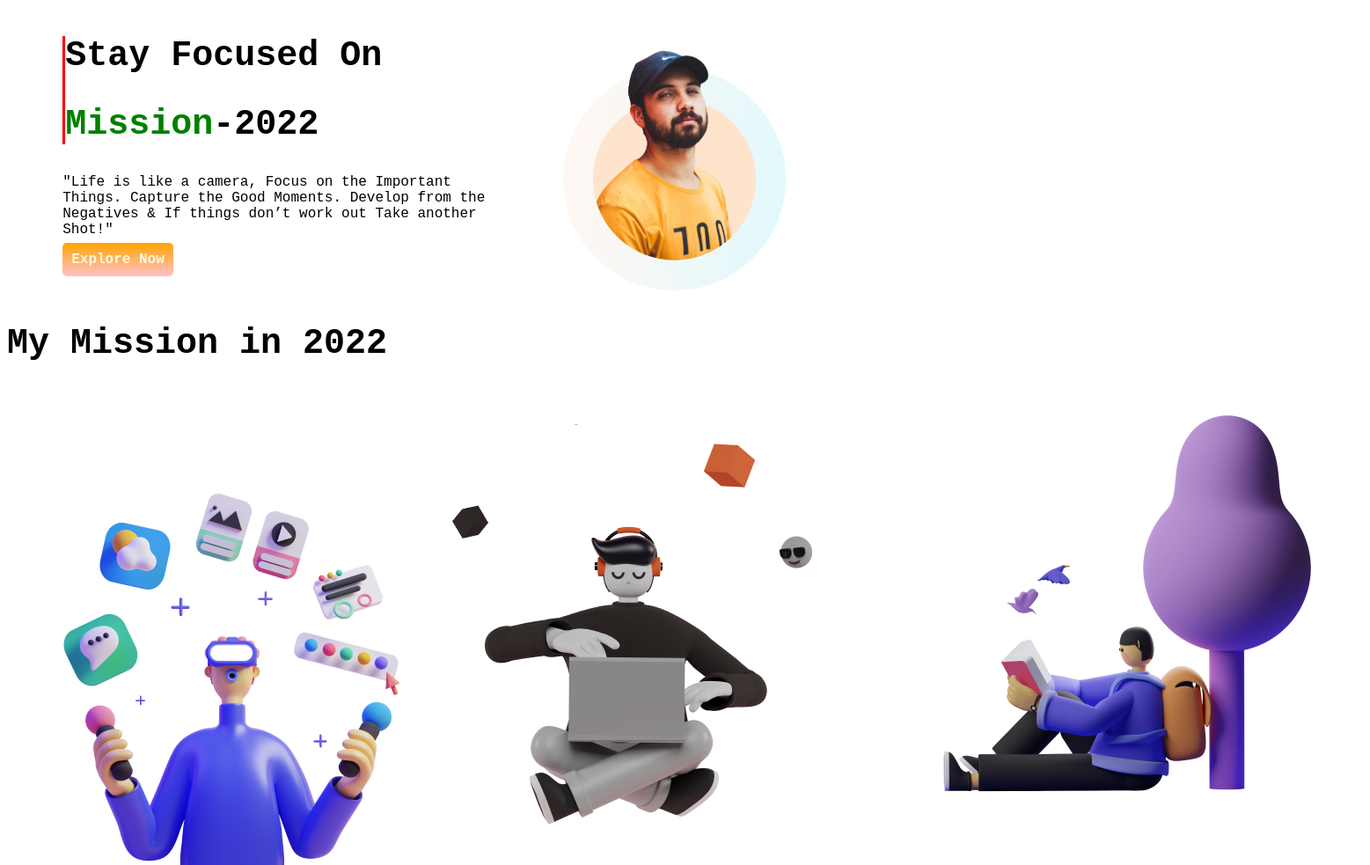
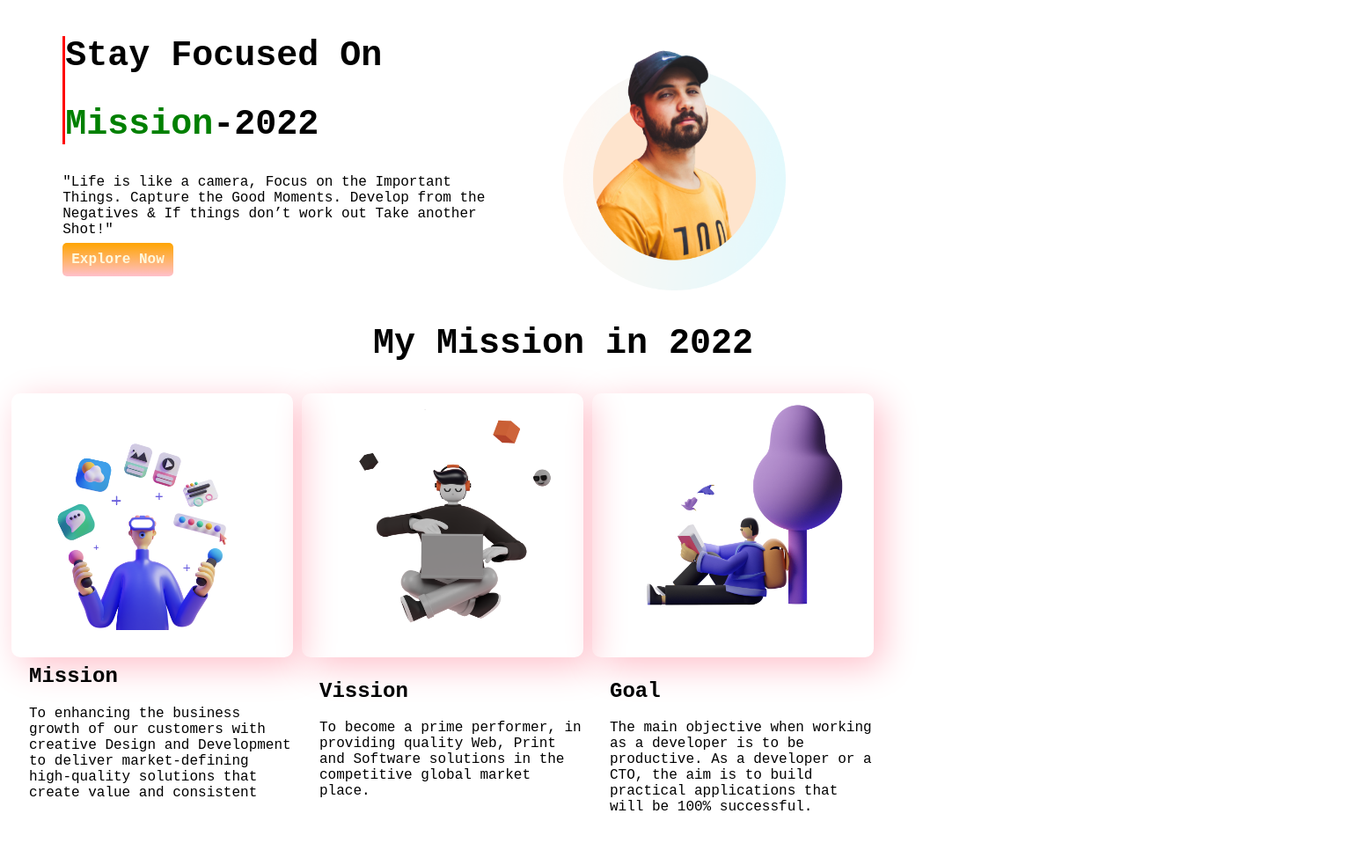
Before and after one commit to NAYEMAFerdaus/first-assignment, a plain HTML site: page index.html in a window 1280 px wide. Shown: the top 983 px of the page at 88% size, 1557 px wide, since content can reach past the window. After the commit the page ends 926 px from the top, so only its background shows below. Drawn offline with Linux system fonts and the light colour scheme.

Commit message:
mission added

```diff
--- a/index.html
+++ b/index.html
@@ -24,7 +24,7 @@
         </div>
     </section>
     <section class="development-part">
-        <h1> My Mission in 2022</h1>
+        <h1 class="dep-part"> My Mission in 2022</h1>
         <div class=" mission-part">
             <div class="mission-item">
                 <img src="images/illustrator-1.png" alt="">
@@ -33,7 +33,7 @@
 
 
             </div>
-            <div class="missiom-item">
+            <div class="mission-item">
                 <img src="images/illustrator-2.png" alt="">
                 <h2>Vission</h2>
                 <p>To become a prime performer, in providing quality Web, Print and Software solutions in the competitive global market place.
--- a/style.css
+++ b/style.css
@@ -12,9 +12,19 @@ h1{font-size: 40px;
     margin-bottom: 0px;
 
 }
+.dep-part{
+    text-align: center;
+
+}
 .mission-item{
 
-width:33.33%
+width: 300px;
+height: 300px;
+box-shadow:10px 10px 40px pink;
+margin-left:5px ;
+margin-right:5px;
+padding-left: 20px;
+border-radius:10px;
 }
 .border-line{
     border-left:
@@ -37,3 +47,6 @@ width:33.33%
     font-weight:700;
     border-radius: 5px;
 }
+img{
+    width:100%;
+}
```
